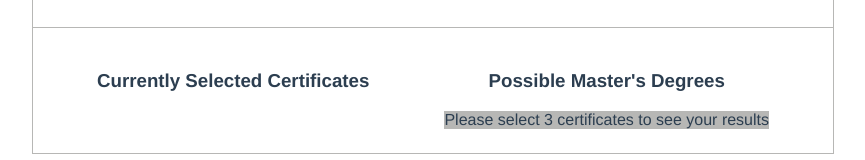
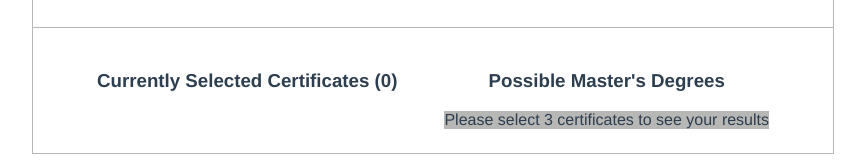
Before and after one commit to awanger/drexel_design_competition, a Vue app: page / in a window 1280 px wide. Shown: the part 617-777 px from the top of the page, without its empty margins (207-1072 px from the left). Built offline with nearby package versions, Linux system fonts and the light colour scheme.

Commit message:
Add counter next to currently selected certificates header

```diff
--- a/package.json
+++ b/package.json
@@ -8,6 +8,7 @@
     "lint": "vue-cli-service lint"
   },
   "dependencies": {
+    "bulma": "^0.9.1",
     "core-js": "^3.6.5",
     "vue": "^2.6.11"
   },
--- a/src/App.vue
+++ b/src/App.vue
@@ -17,7 +17,7 @@
       </div>
       <div class="window-footer">
         <div class="certificates">
-          <h3>Currently Selected Certificates</h3>
+          <h3>Currently Selected Certificates ({{ numOfSelectedCerts }})</h3>
           <ol id="certificates-list">
             <li v-for="cert in checkedCerts" :key="cert.name">
               {{ cert }}
```
Also changed, not shown: 1 other file (tests, documents, lock files or other folders).
